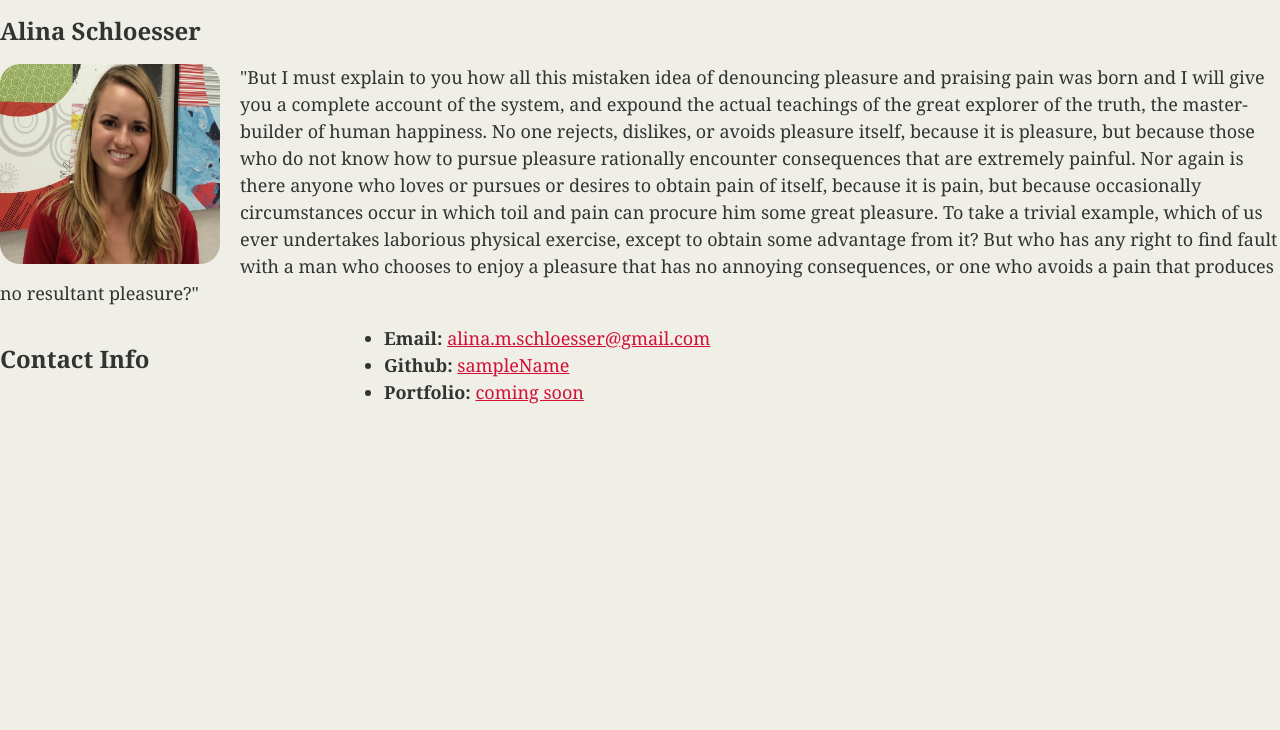
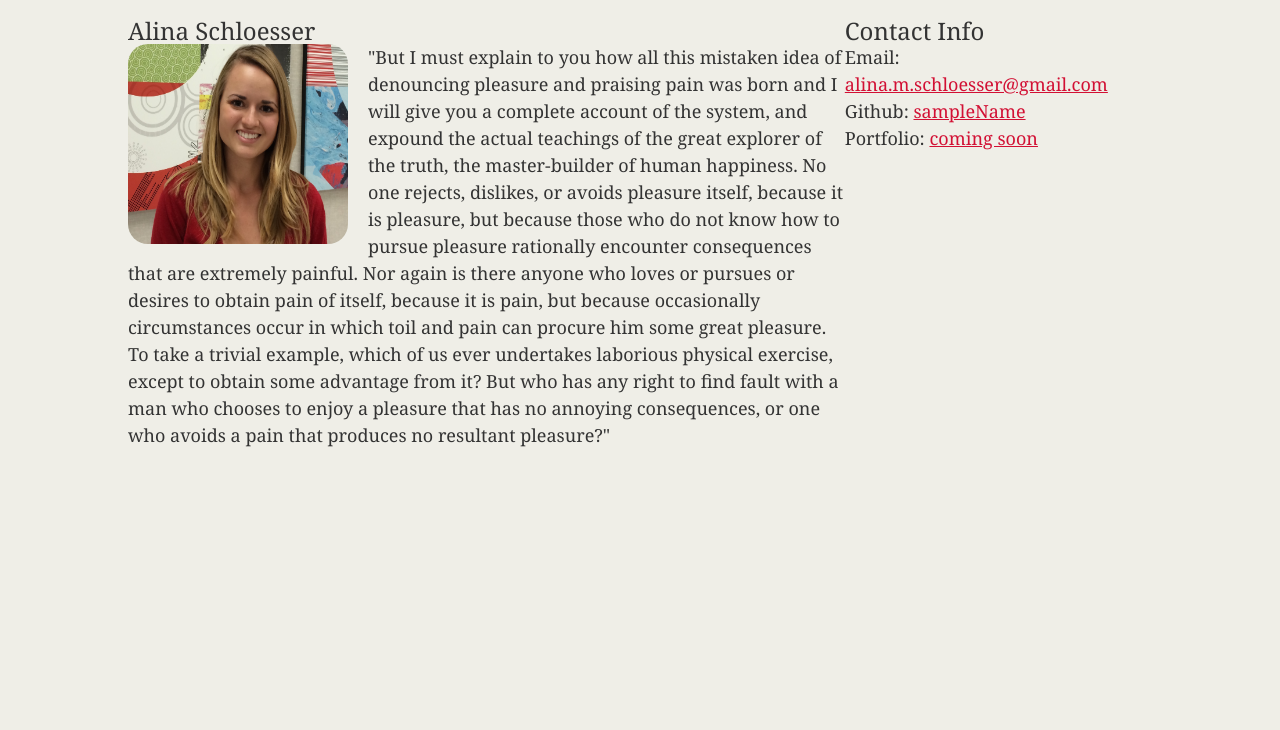
Before and after one commit to alinaschloesser/Basic-Portfolio, a plain HTML site: page index.html in a window 1280 px wide. Shown: the part 70-800 px from the top of the page. Drawn offline with Linux system fonts and the light colour scheme.

Commit message:
In class edits

```diff
--- a/assets/css/style.css
+++ b/assets/css/style.css
@@ -36,13 +36,23 @@ a {
   color: #d21034;
 }
 
+/*ul {
+      text-align: center;
+      font-size: 35px;
+      /* Give an element a solid border.
+      border-style: solid;
+      /* Render the border 5 pixels thick.
+      border-width: 5px;
+      /* Include bullets in the content flow.
+      /* More info here: http://www.w3schools.com/cssref/pr_list-style-position.asp
+      list-style-position: inside;
+    }*/
 .container {
   width: 1024px;
   margin: 0 auto;
 }
 
 #main-bio,
-#contact-info,
 #bio-image {
   float: left;
 }
@@ -52,6 +62,7 @@ a {
 }
 
 #contact-info {
+  float: right;
   width: 30%;
 }
 
--- a/index.html
+++ b/index.html
@@ -4,6 +4,7 @@
 <head>
   <meta charset="UTF-8">
   <title>Activity 1: Basic HTML Bio</title>
+  <link rel="stylesheet" type="text/css" href="assets/css/reset.css">
   <link rel="stylesheet" type="text/css" href="assets/css/style.css">
 </head>
 
@@ -15,10 +16,10 @@
     <h1>Student Bio</h1>
   </header>
 
-  <div>
+  <div class= "container">
 
     <!-- Section 1: Bio -->
-    <section>
+    <section id ="main-bio">
       <!-- h2: Tier-2 Headline (Not as important as the h1 header, but more than one allowed). -->
       <h2>Alina Schloesser</h2>
 
```
Also changed, not shown: 1 other file.
